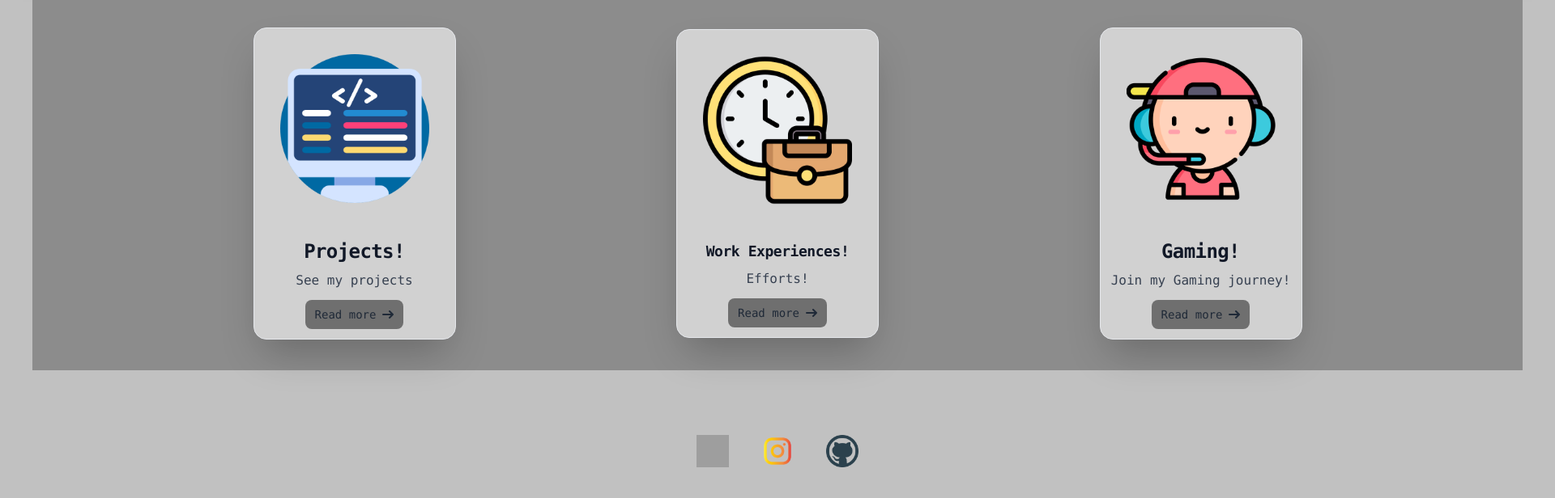
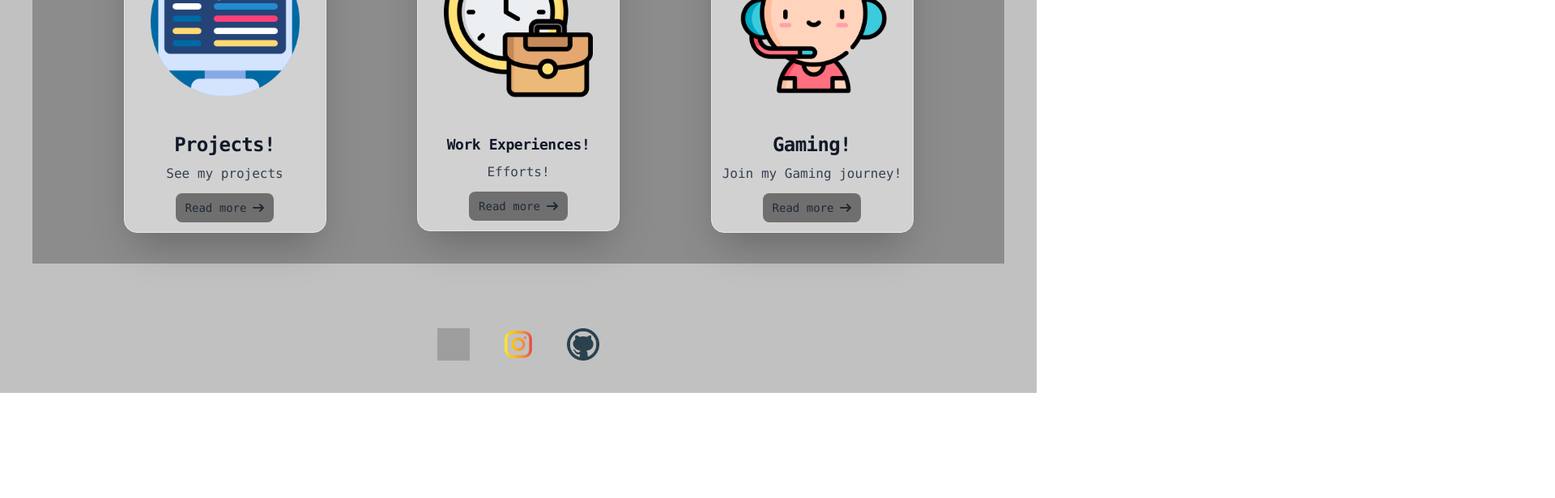
Before and after one commit to sahebawp/MyFolio_ReactJS, a React (Create React App) app: page / in a window 1280 px wide. Shown: the part 730-1346 px from the top of the page at 81% size, 1920 px wide, since content can reach past the window. After the commit the page ends 1216 px from the top, so only its background shows below. Built offline with nearby package versions, Linux system fonts and the light colour scheme; grey boxes are pictures that could not be loaded.

Commit message:
adjusted the view width and height

```diff
--- a/src/App.js
+++ b/src/App.js
@@ -5,8 +5,8 @@ import './App.css';
 
 function App() {
   return (
-    <div className="App">
-        <div class="Container h-full w-[1920px] bg-[#C1C1C1] justify-center">
+    <div className="App h-full w-sceen flex overflow-hidden">
+        <div class="Container  bg-[#C1C1C1] ">
         <nav class="bg-[#353535] text-white py-2 flex items-center">
             <ul class="nav-links flex flex-row px-4 justify-end space-x-4 items-end max-h-[100%]]">
 
@@ -139,7 +139,7 @@ function App() {
             </div>
         </div>
 
-        <div class="container max-h-full max-w-full block py-10 flex-row justify-center items-center">
+        <div class="container inline-block py-10 justify-center items-center">
             <div class="flex items-center justify-center">
                 <a href="https://www.youtube.com/@fighterchulbul6260">
                     <div class="mx-5 flex flex-col group">
```
